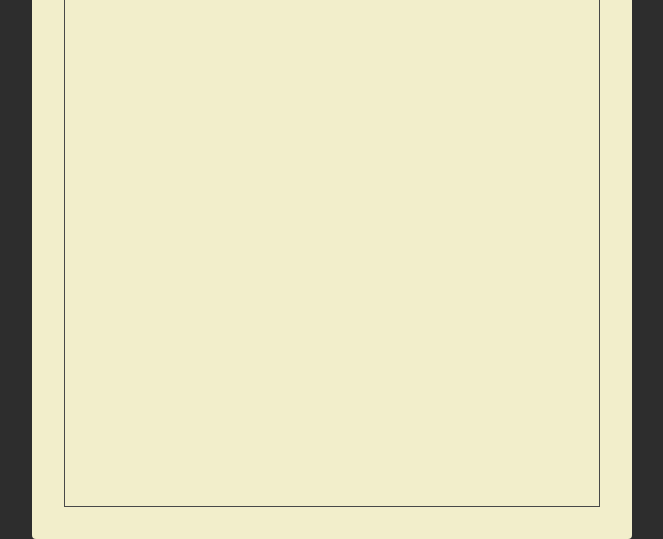
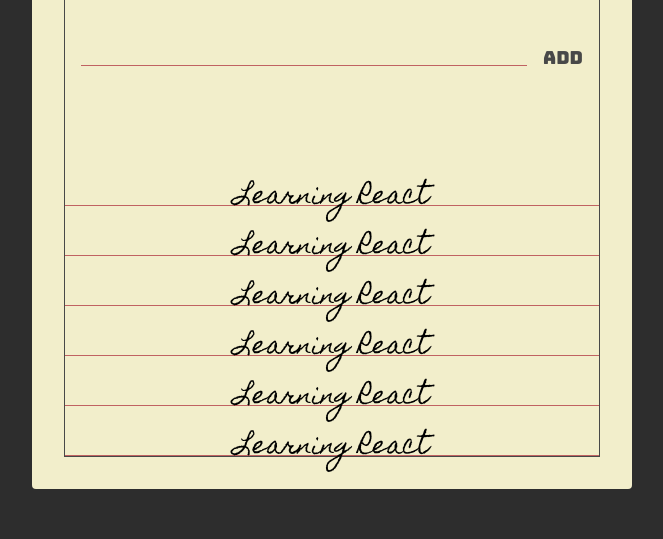
Before and after one commit to wahyukrishna/react-course-starter, a website: page index.html in a window 1280 px wide. Shown: the part 261-800 px from the top of the page, without its empty margins (308-971 px from the left). Drawn offline with Linux system fonts and the light colour scheme.

Commit message:
membuat todo list section

```diff
--- a/index.html
+++ b/index.html
@@ -15,7 +15,7 @@
     <div class="container">
       <div class="frame">
         <section class="header">
-            <button class="header-btn">Add</button>
+            <button class="header-btn main-black-color">Add</button>
             <h1 class="header-title">Todo List</h1>
             <button class="header-btn main-red-color">Clear</button>
         </section>
@@ -23,8 +23,29 @@
         <section class="add">
           <form class="add-form">
             <input type="text" class="add-input">
-            <button class="add-btn">Add</button>
+            <button class="add-btn main-black-color">Add</button>
           </form>
+        </section>
+        <section class="todos">
+          <div class="todo">
+            <span class="todo-text">Learning React</span>
+          </div>
+          <div class="todo">
+              <span class="todo-text">Learning React</span>
+            </div>
+            <div class="todo">
+                <span class="todo-text">Learning React</span>
+              </div>
+              <div class="todo">
+                  <span class="todo-text">Learning React</span>
+                </div>
+                <div class="todo">
+                    <span class="todo-text">Learning React</span>
+                  </div>
+                  <div class="todo">
+                      <span class="todo-text">Learning React</span>
+                    </div>
+
         </section>
       </div>
     </div>
--- a/style.css
+++ b/style.css
@@ -18,10 +18,15 @@
 
 :root {
   --main-red-color: #c06262;
+  --main-black-color: #484848;
 }
 
 .main-red-color {
   color: var(--main-red-color);
+}
+
+.main-black-color {
+  color: var(--main-black-color);
 }
 
 body,
@@ -34,7 +39,7 @@
 
 .container {
   width: 600px;
-  height: 800px;
+  height: 700px;
   background-color: #f2eecb;
   border-radius: 4px;
 
@@ -42,11 +47,12 @@
 }
 
 .frame {
-  border: 1px solid #484848;
+  border: 1px solid var(--main-black-color);
   height: 100%;
 
   display: flex;
   flex-direction: column;
+  justify-content: space-between;
 }
 
 .header {
@@ -58,6 +64,7 @@
   flex: 1;
   text-align: center;
 
+  color: var(--main-black-color);
   font-size: 3.6rem;
   font-family: "Homemade Apple", sans-serif;
   text-transform: lowercase;
@@ -73,6 +80,14 @@
   background: unset;
   border: unset;
   outline: unset;
+}
+
+.header-btn.main-red-color:active {
+  text-shadow: 1px 1px 2px var(--main-red-color);
+}
+
+.header-btn.main-black-color:active {
+  text-shadow: 1px 1px 2px var(--main-black-color);
 }
 
 .add {
@@ -111,3 +126,32 @@
   border: unset;
   outline: unset;
 }
+
+.add-btn.main-black-color:active {
+  text-shadow: 1px 1px 2px var(--main-black-color);
+}
+
+.todos {
+  display: flex;
+  flex-direction: column;
+}
+
+.todo {
+  position: relative;
+
+  flex: 1 0 auto;
+  text-align: center;
+
+  min-height: 34px;
+  margin: 16px 0 0;
+  font-family: "Homemade Apple", sans-serif;
+  font-size: 24px;
+
+  border-bottom: 1px solid var(--main-red-color);
+}
+
+.todo-text {
+  position: absolute;
+  left: 50%;
+  transform: translate(-50%);
+}
```
